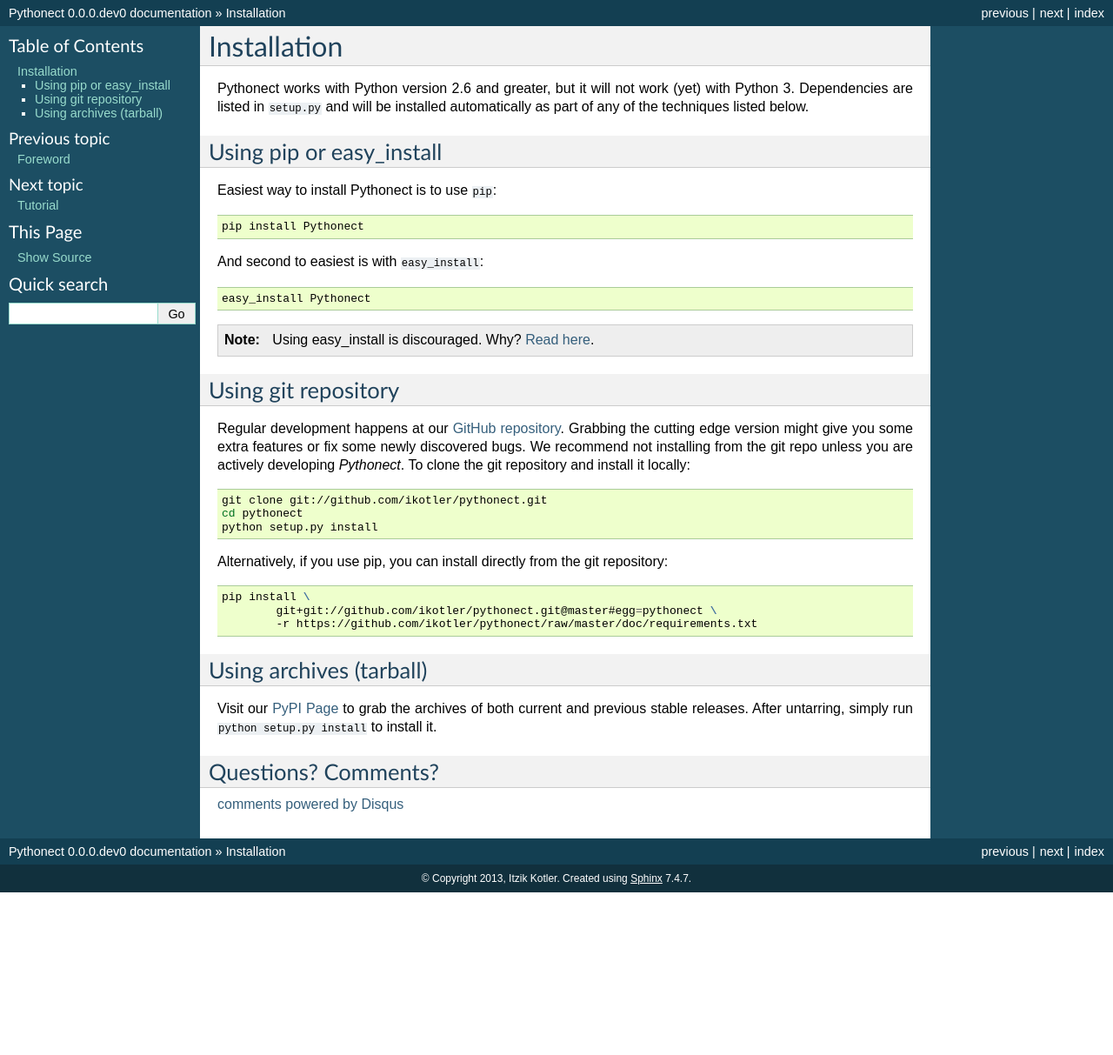
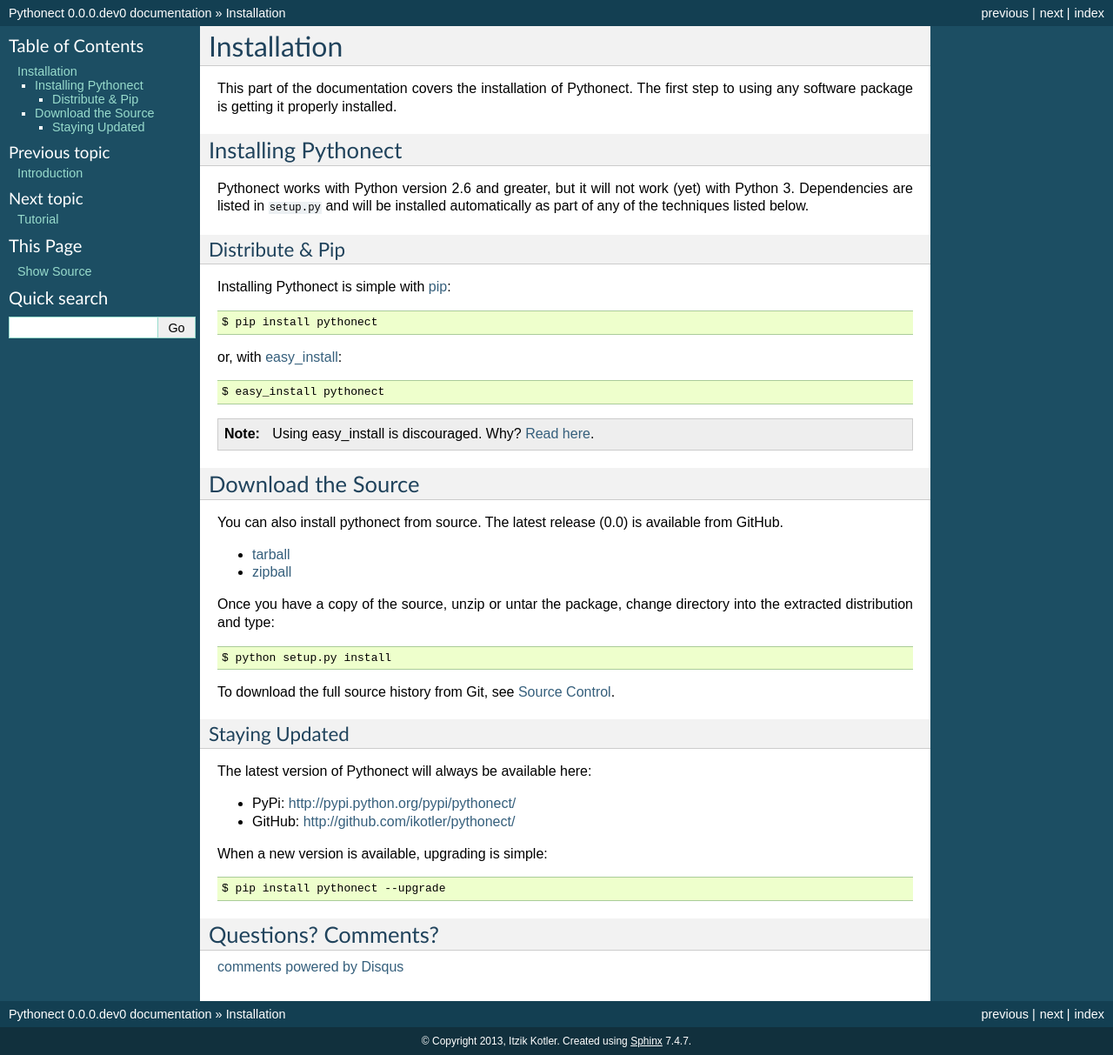
Before and after one commit to ikotler/pythonect, a Sphinx documentation site: the page built from doc/installation.rst, in a window 1280 px wide. Shown: the whole page at 87% size. Built offline with Sphinx 7.4.7, drawn with Linux system fonts in a browser that asks for light colours; comment, search, counter and statistics services are not loaded; the version number is read from the project's files by our own code; before the commit the page ends 1026 px from its top, so only the background shows below that.

Commit message:
Rename Foreword to Introduction, add Development, modify License and Installation

```diff
--- /dev/null
+++ b/doc/development.rst
@@ -0,0 +1,107 @@
+.. _development:
+
+Development
+===========
+
+Pythonect is under active development, and contributors are welcome.
+
+If you have a feature request, suggestion, or bug report, please open a new
+issue on GitHub_. To submit patches, please send a pull request on GitHub_.
+
+If you'd like to contribute, there's plenty to do. Here's a short todo list.
+
+.. include:: ../TODO.rst
+
+
+.. _GitHub: http://github.com/ikotler/pythonect/
+
+
+.. _scm:
+
+--------------
+Source Control
+--------------
+
+Pythonect source is controlled with Git_, the lean, mean, distributed source
+control machine.
+
+The repository is publicly accessible.
+
+    ``git clone git://github.com/ikotler/pythonect.git``
+
+The project is hosted on **GitHub**:
+
+    `http://github.com/ikotler/pythonect <http://github.com/ikotler/pythonect>`_
+
+.. _Git: http://git-scm.org
+
+Git Branch Structure
+++++++++++++++++++++
+
+Feature / Hotfix / Release branches follow a `Successful Git Branching Model <http://nvie.com/posts/a-successful-git-branching-model/>`_. `Git-Flow <http://github.com/nvie/gitflow>`_ is a great tool for managing the repository. I highly recommend it.
+
+``develop``
+    The "next release" branch. Likely unstable.
+``master``
+    Current production release (|version|) on PyPi.
+
+Each release is tagged.
+
+When submitting patches, please place your feature/change in its own branch prior to opening a pull request on GitHub_.
+
+
+-----------------
+Testing Pythonect
+-----------------
+
+Testing is crucial to Pythonect's stability. When developing a new feature for Pythonect, be sure to write proper tests for it as well.
+
+The easiest way to test your changes for potential issues is to simply run the test suite directly: ::
+
+    $ python setup.py nosetests
+
+Don't have nose_ installed? Installing nose is simple: ::
+
+    $ pip install nose
+
+.. _nose: http://somethingaboutorange.com/mrl/projects/nose/
+
+
+----------------------
+Continuous Integration
+----------------------
+
+Every commit made to the **develop** branch is automatically tested and inspected upon receipt with `Travis CI <https://travis-ci.org/>`_. If you have access to the main repository and broke the build, you will receive an email accordingly.
+
+Anyone may view the build status and history at any time:
+
+    https://travis-ci.org/ikotler/pythonect
+
+Additional reports will also be included here in the future, including :pep:`8` checks and stress reports for extremely large datasets.
+
+
+.. _docs:
+
+-----------------
+Building the Docs
+-----------------
+
+Documentation is written in the powerful, flexible, and standard Python documentation format, `reStructured Text`_.
+Documentation builds are powered by the powerful Pocoo project, Sphinx_. The :ref:`API Documentation <api>` is mostly documented inline throughout the module.
+
+The Docs live in ``pythonect/doc``. In order to build them, you will first need to install Sphinx: ::
+
+    $ pip install sphinx
+
+
+Then, to build an HTML version of the docs, simply run the following from the **doc** directory: ::
+
+    $ make html
+
+Your ``doc/_build/html`` directory will then contain an HTML representation of the documentation, ready for publication on most web servers.
+
+You can also generate the documentation in **epub**, **latex**, and **json**.
+
+
+.. _`reStructured Text`: http://docutils.sourceforge.net/rst.html
+.. _Sphinx: http://sphinx.pocoo.org
--- a/doc/installation.rst
+++ b/doc/installation.rst
@@ -3,61 +3,66 @@
 Installation
 ============
 
+This part of the documentation covers the installation of Pythonect. The first
+step to using any software package is getting it properly installed.
+
+.. _installing:
+
+--------------------
+Installing Pythonect
+--------------------
+
 Pythonect works with Python version 2.6 and greater, but it will not work
 (yet) with Python 3. Dependencies are listed in ``setup.py`` and will be
 installed automatically as part of any of the techniques listed below.
 
-.. _installation-pip:
+Distribute & Pip
+----------------
 
-Using pip or easy_install
--------------------------
+Installing Pythonect is simple with `pip <http://www.pip-installer.org/>`_::
 
-Easiest way to install Pythonect is to use ``pip``:
+    $ pip install pythonect
 
-.. code-block:: bash
+or, with `easy_install <http://pypi.python.org/pypi/setuptools>`_::
 
-   pip install Pythonect
-
-And second to easiest is with ``easy_install``:
-
-.. code-block:: bash
-
-   easy_install Pythonect
+    $ easy_install pythonect
 
 .. note::
 
     Using easy_install is discouraged. Why? `Read here <http://www.pip-installer.org/en/latest/other-tools.html#pip-compared-to-easy-install>`_.
 
-.. _installation-git:
 
-Using git repository
---------------------
+-------------------
+Download the Source
+-------------------
 
-Regular development happens at our `GitHub repository
-<https://github.com/ikotler/pythonect>`_. Grabbing the  cutting edge version
-might give you some extra features or fix some newly discovered bugs. We
-recommend not installing from the git repo unless you are actively developing
-*Pythonect*. To clone the git repository and install it locally:
+You can also install pythonect from source. The latest release (|version|) is available from GitHub.
 
-.. code-block:: bash
+* tarball_
+* zipball_
 
-  git clone git://github.com/ikotler/pythonect.git
-  cd pythonect
-  python setup.py install
+Once you have a copy of the source, unzip or untar the package, change
+directory into the extracted distribution and type::
 
-Alternatively, if you use pip, you can install directly from the git repository:
+    $ python setup.py install
 
-.. code-block:: bash
 
-  pip install \
-          git+git://github.com/ikotler/pythonect.git@master#egg=pythonect \
-          -r https://github.com/ikotler/pythonect/raw/master/doc/requirements.txt
+To download the full source history from Git, see :ref:`Source Control <scm>`.
 
-.. _installation-archives:
+.. _tarball: http://github.com/ikotler/pythonect/tarball/master
+.. _zipball: http://github.com/ikotler/pythonect/zipball/master
 
-Using archives (tarball)
-------------------------
 
-Visit our `PyPI Page <https://pypi.python.org/pypi/Pythonect>`_ to grab the
-archives of both current and previous stable releases. After untarring, simply
-run ``python setup.py install`` to install it.
+.. _updates:
+
+Staying Updated
+---------------
+
+The latest version of Pythonect will always be available here:
+
+* PyPi: http://pypi.python.org/pypi/pythonect/
+* GitHub: http://github.com/ikotler/pythonect/
+
+When a new version is available, upgrading is simple::
+
+    $ pip install pythonect --upgrade
--- a/doc/foreword.rst
+++ b/doc/introduction.rst
@@ -1,9 +1,12 @@
-Foreword
-========
+.. _introduction:
+
+Introduction
+============
 
 Read this before you get started with Pythonect. This hopefully answers some
 questions about the purpose and goals of the project, and when you should or
 should not be using it.
+
 
 What is Pythonect?
 ------------------
```
Also changed, not shown: other parts of doc/introduction.rst (+2 -1 lines), doc/index.rst (+4 -6 lines), doc/license.rst (+30 -25 lines).
